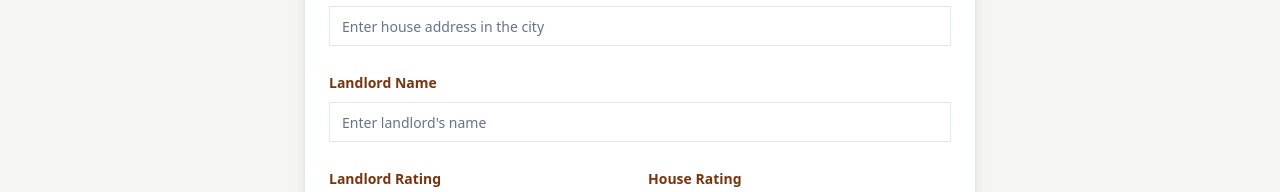
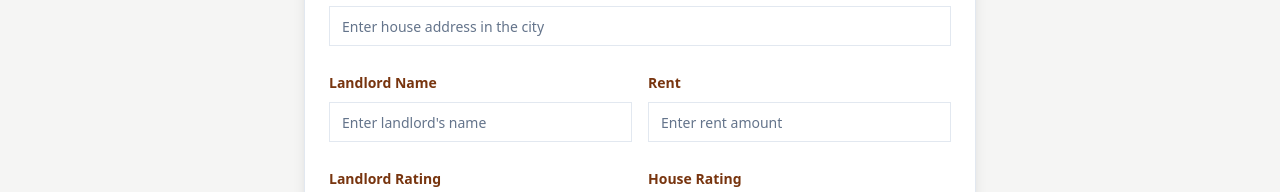
Before and after one commit to JashanjotP/mchacks12, a Next.js app: page /ratingpage/upload in a window 1280 px wide. Shown: the part 383-575 px from the top of the page. Built offline with nearby package versions, Linux system fonts and the light colour scheme.

Commit message:
add rent to upload

```diff
--- a/app/ratingpage/upload/uploadpage.tsx
+++ b/app/ratingpage/upload/uploadpage.tsx
@@ -14,6 +14,7 @@ const ReviewUploadPage = () => {
     housePhotos: [],
     address: '',
     landlordName: '',
+    rent: '',
     landlordRating: '',
     houseRating: '',
     labels: [],
@@ -123,6 +124,10 @@ const ReviewUploadPage = () => {
       errors.description = 'Description is required';
     }
 
+    if (!formData.rent.trim()) {
+        errors.rent = 'Rent is required';
+    }
+
     if (!formData.housePhotos) {
         console.log("optional");
     }
@@ -230,7 +235,8 @@ const ReviewUploadPage = () => {
               </div>
 
               {/* Landlord Name */}
-              <div>
+              <div className="flex justify-between gap-4">
+                <div className="w-1/2">
                   <Label className="text-[#78350F] font-semibold">Landlord Name</Label>
                   <Input
                     type="text"
@@ -243,6 +249,21 @@ const ReviewUploadPage = () => {
                   {formErrors.landlordName && (
                     <p className="text-red-500 text-sm mt-1">{formErrors.landlordName}</p>
                   )}
+                </div>
+                <div className="w-1/2">
+                  <Label className="text-[#78350F] font-semibold">Rent</Label>
+                  <Input
+                    type="number"
+                    name="rent"
+                    value={formData.rent}
+                    onChange={handleInputChange}
+                    placeholder="Enter rent amount"
+                    className={`mt-2 focus:border-[#D97706] focus:ring-[#D97706] ${formErrors.rent ? 'border-red-500' : ''}`}
+                  />
+                  {formErrors.rent && (
+                    <p className="text-red-500 text-sm mt-1">{formErrors.rent}</p>
+                  )}
+                </div>
               </div>
 
               {/* Ratings */}
@@ -327,7 +348,8 @@ const ReviewUploadPage = () => {
 
               {/* Submit Button */}
               <Button
-                type="submit"
+                type="button"
+                onClick={handleSubmit}
                 className="w-full bg-[#D97706] hover:bg-[#B45309] text-white transition-colors duration-300 transform hover:scale-[1.02]"
               >
                 Submit Review
```
Lines whose indentation alone changed are shown as unchanged.
